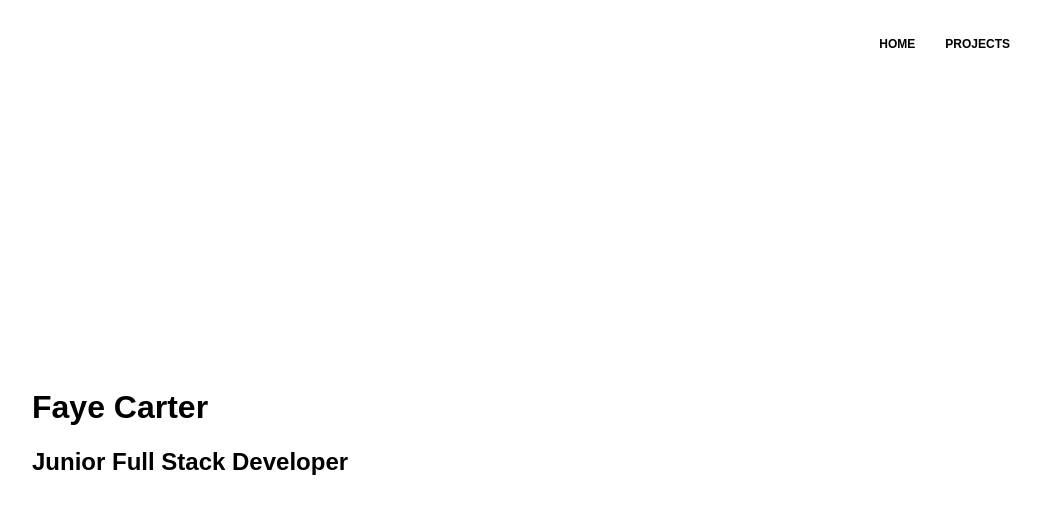
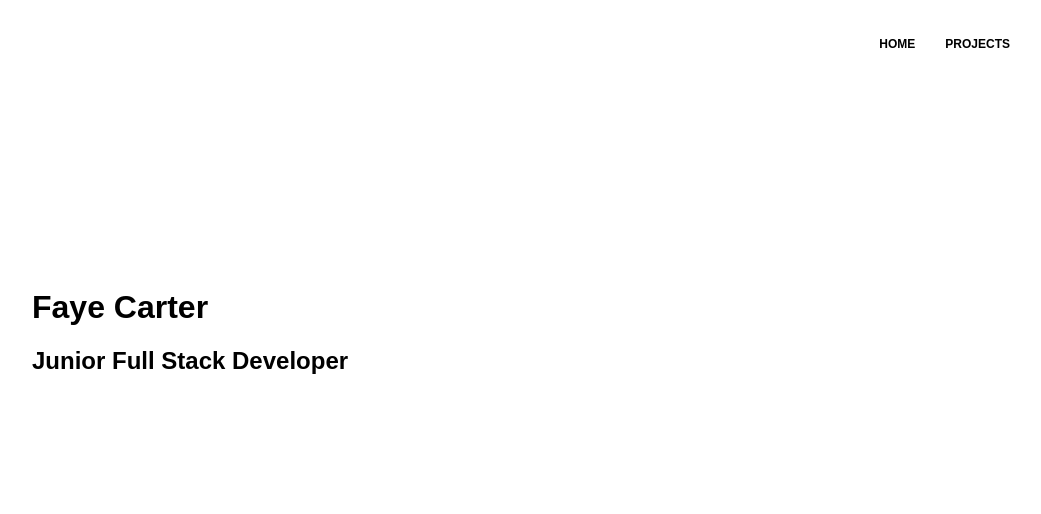
Before and after one commit to FayeCarter/portfolio, a React (Create React App) app: page / in a window 1280 px wide. Shown: the top 514 px of the page, without its empty margins (104-1145 px from the left). Built offline with nearby package versions, Linux system fonts and the light colour scheme.

Commit message:
update home styling

```diff
--- a/src/components/Home.css
+++ b/src/components/Home.css
@@ -1,3 +1,3 @@
 .home-details {
-  padding-top: 30%;
+  padding-top: 20%;
 }
```
